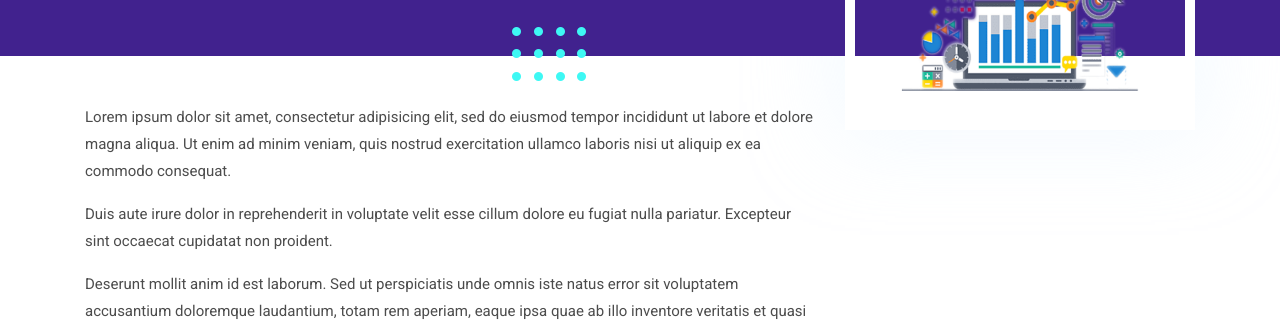
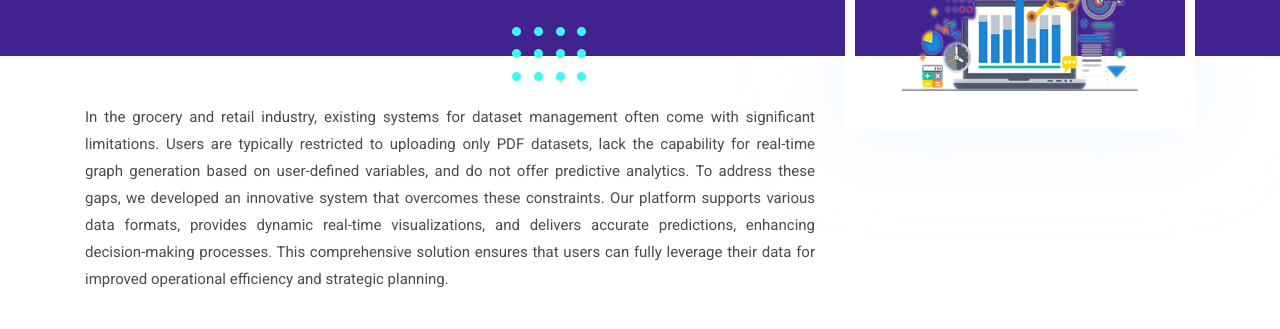
Before and after one commit to SivaranjanVithushan/SMultiSumInsightPortfolio, a plain HTML site: page about.html in a window 1280 px wide. Shown: the part 468-797 px from the top of the page. Drawn offline with nearby package versions, Linux system fonts and the light colour scheme; files whose address does not match are found by name.

Commit message:
Update about page content and styling

```diff
--- a/about.html
+++ b/about.html
@@ -78,15 +78,13 @@
     <div class="container">
       <div class="row">
         <div class="col-md-8">
-          <p>Lorem ipsum dolor sit amet, consectetur adipisicing elit, sed do eiusmod tempor incididunt ut labore et
-            dolore magna aliqua. Ut enim ad minim veniam, quis nostrud exercitation ullamco laboris nisi ut aliquip ex
-            ea
-            commodo consequat.</p>
-          <p>Duis aute irure dolor in reprehenderit in voluptate velit esse cillum dolore eu fugiat nulla pariatur.
-            Excepteur sint occaecat cupidatat non proident.</p>
-          <p>Deserunt mollit anim id est laborum. Sed ut perspiciatis unde omnis iste natus error sit voluptatem
-            accusantium doloremque laudantium, totam rem aperiam, eaque ipsa quae ab illo inventore veritatis et quasi
-            architecto beatae vitae dicta sunt explicabo. Nemo enim ipsam voluptatem quia.</p>
+          <p style="text-align: justify;">In the grocery and retail industry, existing systems for dataset management often come with significant
+            limitations. Users are typically restricted to uploading only PDF datasets, lack the capability for
+            real-time graph generation based on user-defined variables, and do not offer predictive analytics. To
+            address these gaps, we developed an innovative system that overcomes these constraints. Our platform
+            supports various data formats, provides dynamic real-time visualizations, and delivers accurate predictions,
+            enhancing decision-making processes. This comprehensive solution ensures that users can fully leverage their
+            data for improved operational efficiency and strategic planning.</p>
         </div>
         <div class="col-md-4 text-center drag-lg-top">
           <div class="shadow-down mb-4">
@@ -217,7 +215,8 @@
 
         <div class="col-md-4 col-sm-6 mb-4 mb-md-0 d-flex justify-content-center align-items-center">
           <div class="card text-center">
-            <img src="images/assets/image/WhatsApp Image 2024-05-30 at 22.32.18.jpeg" style="height: 350px;" class="card-img-top">
+            <img src="images/assets/image/WhatsApp Image 2024-05-30 at 22.32.18.jpeg" style="height: 350px;"
+              class="card-img-top">
             <div class="card-body">
               <h4 class="card-title">Mr. Chamila Karunatilake</h4>
               <h5 class="text-light font-secondary" style="line-height: 30px;">Lecturer, Faculty of Technology,<br>
```
Also changed, not shown: index.html (+1 -1 lines). Lines whose indentation alone changed are shown as unchanged.
